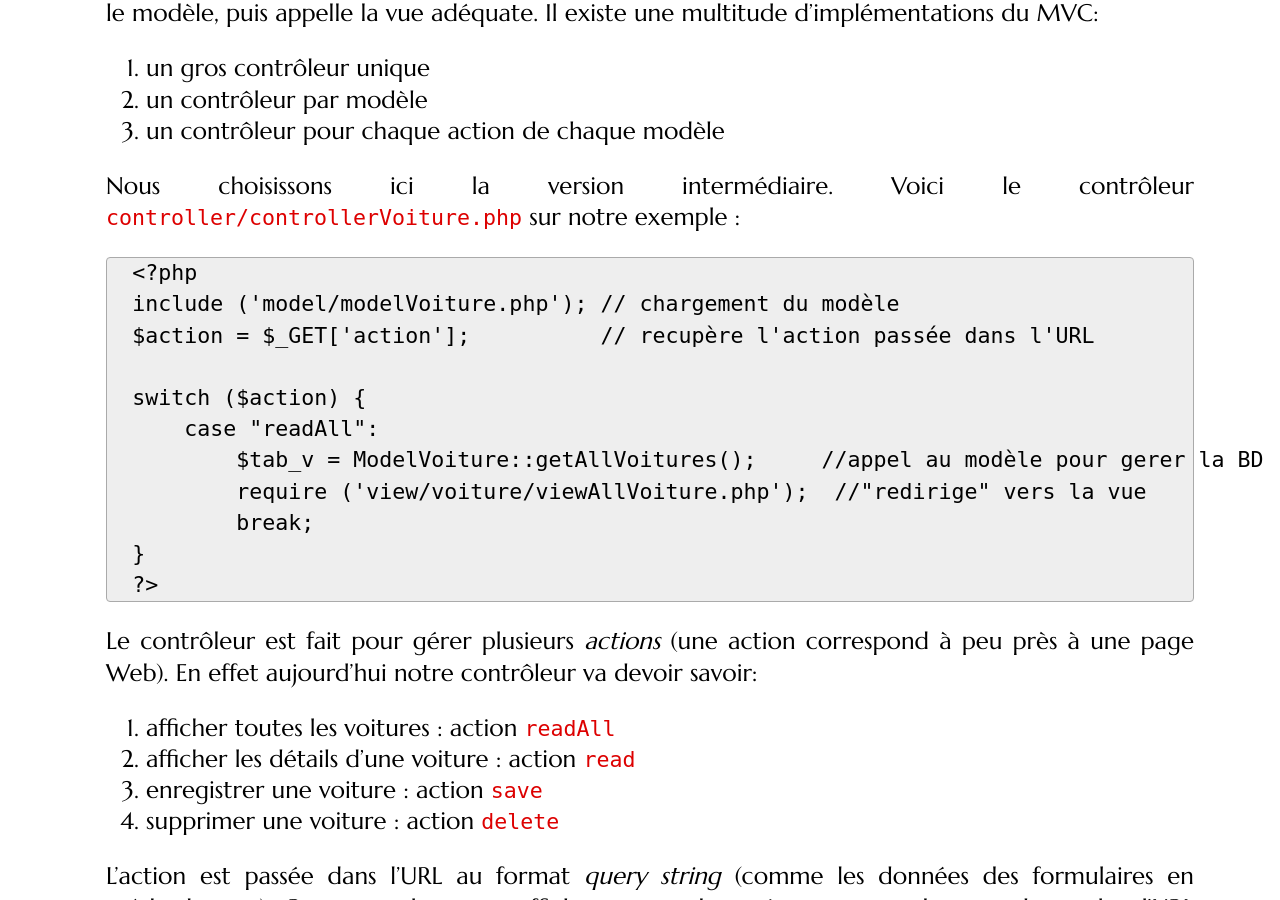
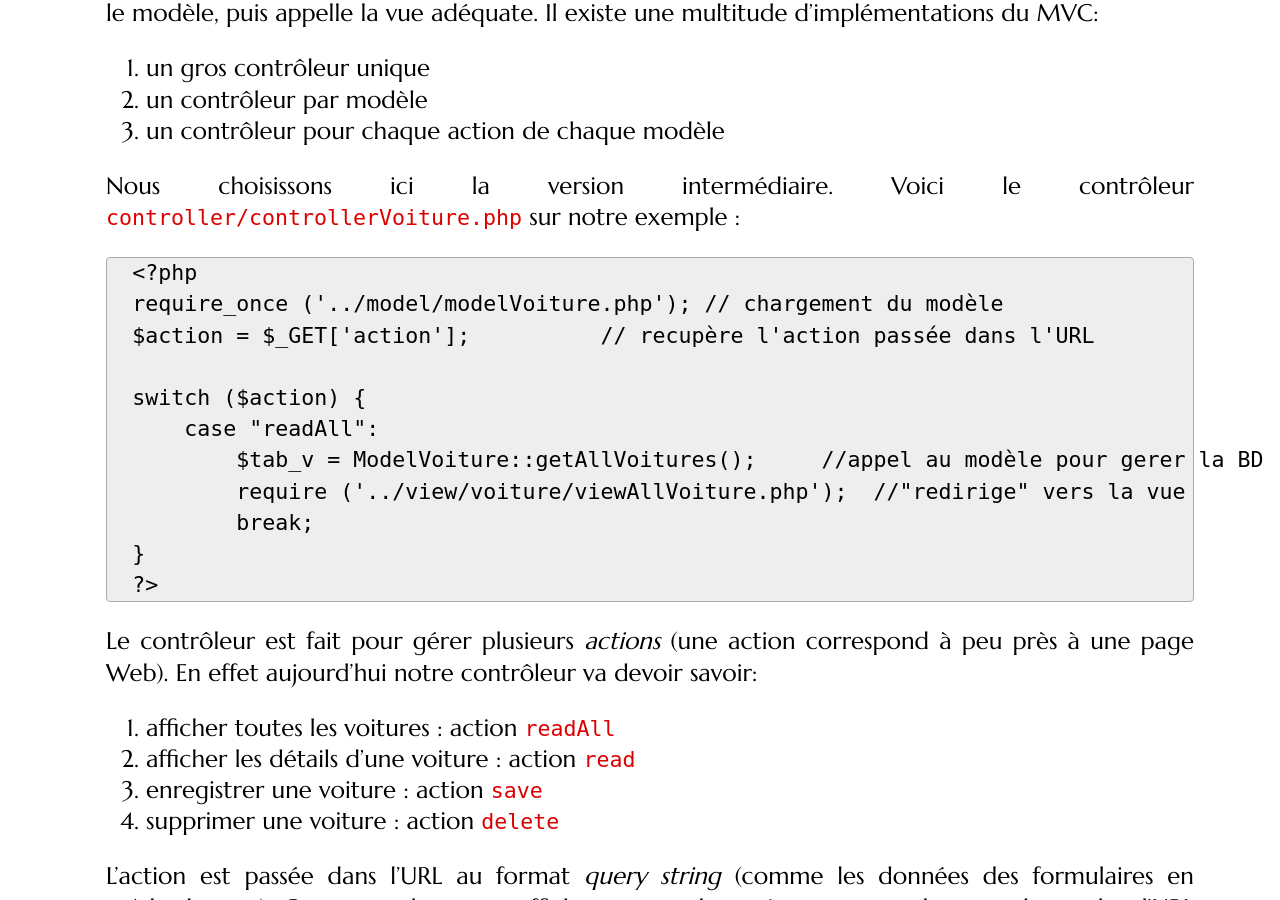
Before and after one commit to romainlebreton/R3.01-DeveloppementWeb, a Jekyll site: the page built from tutorials/tutorial4.md, in a window 1280 px wide and 900 px high, scrolled down 3911 px. Built offline with Jekyll 4.4.1, drawn with Linux system fonts in a browser that asks for light colours; some web fonts are replaced.

Commit message:
Update tutorial4.md

```diff
--- a/tutorials/tutorial4.md
+++ b/tutorials/tutorial4.md
@@ -161,13 +161,13 @@ Nous choisissons ici la version intermédiaire. Voici le contrôleur
 
 ~~~
 <?php
-include ('model/modelVoiture.php'); // chargement du modèle
+require_once ('../model/modelVoiture.php'); // chargement du modèle
 $action = $_GET['action'];          // recupère l'action passée dans l'URL
 
 switch ($action) {
     case "readAll":
         $tab_v = ModelVoiture::getAllVoitures();     //appel au modèle pour gerer la BD
-        require ('view/voiture/viewAllVoiture.php');  //"redirige" vers la vue
+        require ('../view/voiture/viewAllVoiture.php');  //"redirige" vers la vue
         break;
 }
 ?>
```
